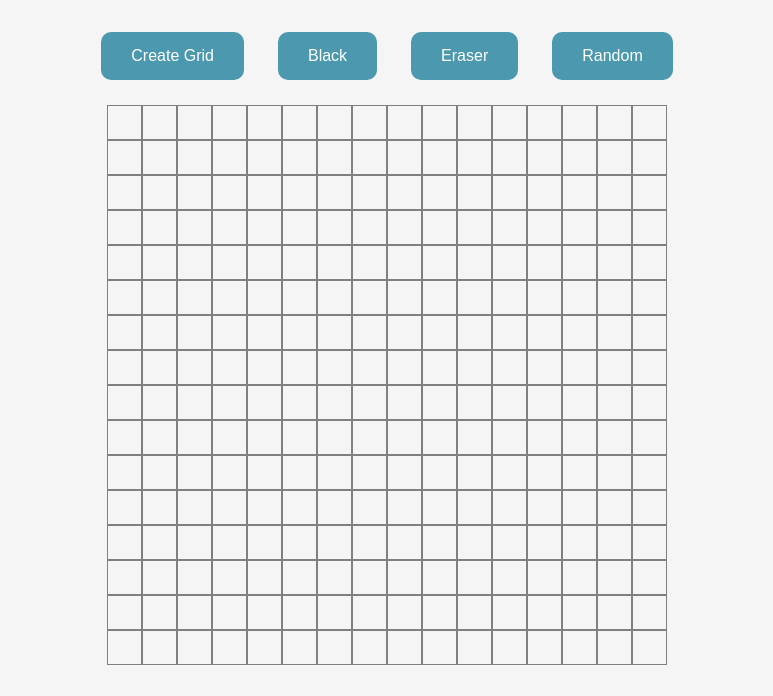
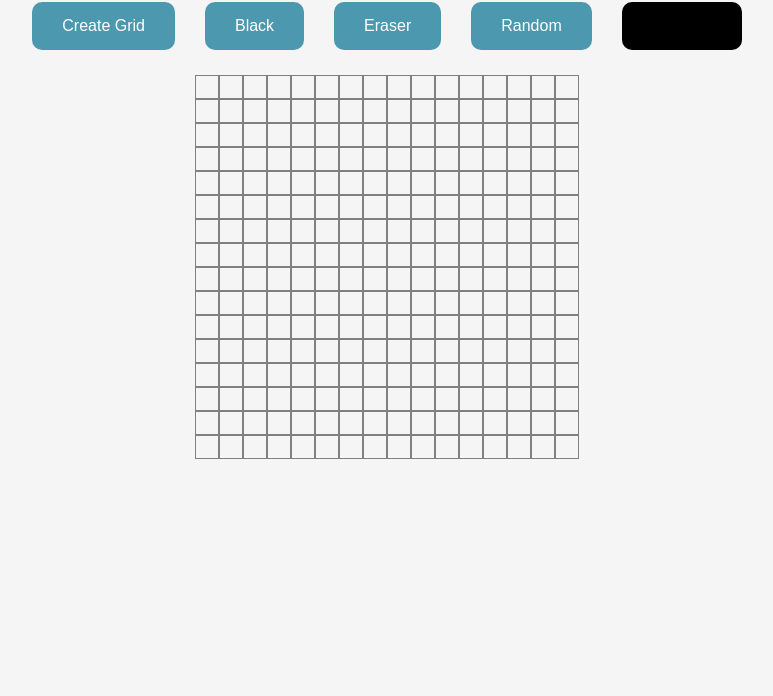
Before and after one commit to MostafaSaad1987/odin-etch-a-sketch, a plain HTML site: page index.html in a window 1280 px wide. Shown: the part 104-800 px from the top of the page, without its empty margins (253-1026 px from the left). Drawn offline with Linux system fonts and the light colour scheme.

```diff
--- a/index.html
+++ b/index.html
@@ -17,6 +17,7 @@
         <button id="blackColor">Black</button>
         <button id="eraser">Eraser</button>
         <button id="randomColor">Random</button>
+        <input type="color" name="colorPicker" id="colorPicker">
     </div>
     <div class="container">
     </div>
--- a/script.js
+++ b/script.js
@@ -112,3 +112,17 @@ let randomButton = document.querySelector("#randomColor");
 randomButton.addEventListener("click", e => {
     randomColor();
 });
+
+const colorPicker = document.querySelector("#colorPicker");
+
+colorPicker.addEventListener("input", (event) => {
+    colorableItems = document.querySelectorAll(".colorable");
+
+    colorPicker.style.backgroundColor = colorPicker.value;
+
+    colorableItems.forEach(element => {
+        element.addEventListener("mouseover", e => {
+            element.style.backgroundColor = colorPicker.value;
+        })
+    });
+});
--- a/style.css
+++ b/style.css
@@ -1,9 +1,10 @@
 .container {
     display: flex;
     flex-wrap: wrap;
-    min-width: 500px;
-    min-height: 500px;
+    min-width: 25vw;
+    min-height: 25vh;
     justify-content: center;
+    margin-bottom: 10px;
 }
 
 body {
@@ -11,11 +12,7 @@ body {
     flex-direction: column;
     justify-content: center;
     align-items: center;
-    position: absolute;
-    top: 0px;
-    right: 0px;
-    bottom: 0px;
-    left: 0px;
+    margin: 0;
     background-color: #f5f5f5;
 }
 
@@ -41,3 +38,25 @@ button:active {
 h1 {
     font-family: 'Lucida Sans', 'Lucida Sans Regular', 'Lucida Grande', 'Lucida Sans Unicode', Geneva, Verdana, sans-serif;
 }
+
+input {
+    margin: 25px 15px;
+    background-color: #4c98af;
+    border: none;
+    border-radius: 10px;
+}
+
+#colorPicker {
+    width: 120px;
+    height: 48px;
+    background-color: black;
+}
+
+input::-webkit-color-swatch {
+    border: none;
+}
+
+.buttons {
+    display: flex;
+    flex-wrap: wrap;
+}
```
Also changed, not shown: 1 other file.
